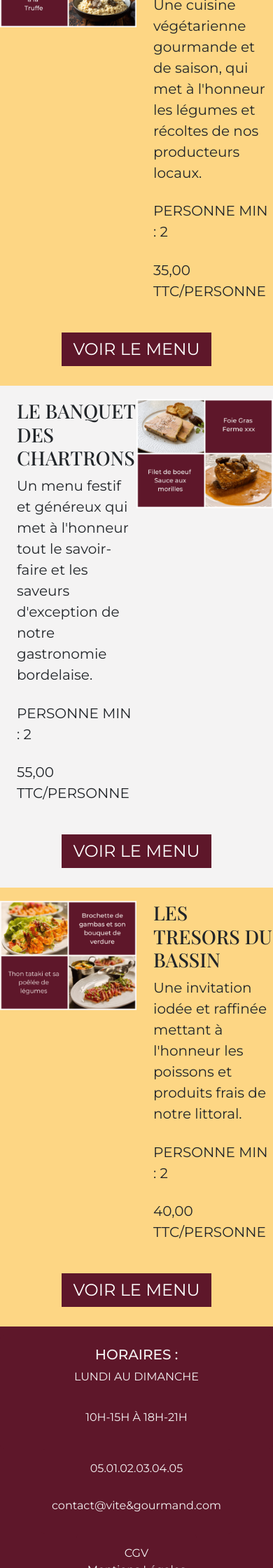
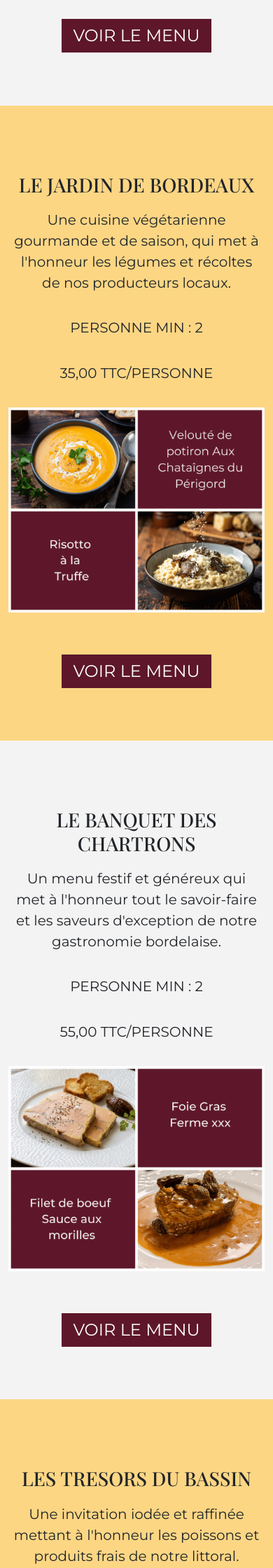
Before and after one commit to Mayon53/Vite-et-Gourmand, a PHP site: page /menu.php in a window 390 px wide. Shown: the part 1583-3823 px from the top of the page at 70% size. Run offline with PHP 8.4, Linux system fonts and the light colour scheme; a stand-in replaces the project's code that opens the database connection; some web fonts are replaced.

Commit message:
design responsive

```diff
--- a/CSS/index.css
+++ b/CSS/index.css
@@ -6,9 +6,9 @@
 
 }
 
-.container .titreAccueil {
+.container-fluid .titreAccueil {
     font-family: var(--font-family-h1-h2);
-    margin-bottom: 5%;
+
 }
 
 p {
--- a/CSS/menu.css
+++ b/CSS/menu.css
@@ -1,9 +1,6 @@
 .conteneur {
     max-width: 1200px;
     margin: auto;
-    padding: 5% 0;
-
-
 }
 
 .titreMenu {
--- a/PHP/index.php
+++ b/PHP/index.php
@@ -18,14 +18,14 @@
                         <img class="img-fluid" src="/../Images/BigTitleAccueil.png" alt="">
                     </div>
                     <div class="conteneur col-lg-4">
-                        <div class="lg-p-5 fs-1 pt-3 ps-0 mx- auto text-center text-lg-start">
+                        <div class="lg-p-5 fs-1 pt-3 ps-0 mx-auto text-center text-lg-start">
                             <h2 class="titreBT">BIENVENUE</h2>
                         </div>
                         <div class="conteneur  fs-4 text-center text-lg-start px-2">
                             <p>La cuisine de notre chef s'invite directement à votre table. </br>À emporter, chaud et prêt à déguster !</p>
                         </div>
                         <div class="conteneur  fs-4 text-center text-lg-start p-5">
-                            <a class="btn btn-primary bg-primary border-0 rounded-0 ps-3 pe-3" href="#">CONNEXION</a>
+                            <a class="btn btn-primary bg-primary border-0 rounded-0 ps-3 pe-3" href="/PHP/connexion.php">CONNEXION</a>
                         </div>
                     </div>
                 </div>
--- a/PHP/menu.php
+++ b/PHP/menu.php
@@ -11,7 +11,7 @@
     </header>
     <main>
         <div class="container-fluid m-0 p-0">
-            <div class="row bg-secondary pt-0 px-auto align-items-center">
+            <div class="row bg-secondary py-0 px-auto align-items-center">
                 <div class="col-lg-8 p-0 lg-mx-auto">
                     <img class="img-fluid" src="/../Images/BigTitleAccueil.png" alt="">
                 </div>
@@ -25,17 +25,17 @@
                             </br>respectant un circuit court et provenant de notre belle région.</p>
                     </div>
                     <div class="pBT fs-4 text-center text-lg-start p-5">
-                        <a class="btn btn-primary bg-primary border-0 rounded-0 ps-3 pe-3" href="#">CONNEXION</a>
+                        <a class="btn btn-primary bg-primary border-0 rounded-0 ps-3 pe-3" href="/PHP/connexion.php">CONNEXION</a>
                     </div>
                 </div>
             </div>
             <div class="container-Menu1 bg-light pb-3">
-                <div class="conteneur d-flex flex-row">
-                    <div class="conteneur-text w-50 d-flex flex-column justify-content-center ps-4">
-                        <div class="sous-containeur">
+                <div class="conteneur row pt-5 px-auto lg-ms-3 lg-pb-0 align-items-center">
+                    <div class="col-lg-6 text-center text-lg-start px-2">
+                        <div class="sous-containeur pt-5 text-center text-lg-start">
                             <h2 class="titreMenu fs-1">L'INCONTOURNABLE BORDELAIS</h2>
                         </div>
-                        <div class="pBT fs-5">
+                        <div class="pBT fs-5 text-center text-lg-start px-2">
                             <p>Redécouvrez les plats traditionnels de notre belle région, cuisinés maison à partir des meilleurs produits locaux.
                             </p>
                         </div>
@@ -50,21 +50,21 @@
                             </p>
                         </div>
                     </div>
-                    <div class="container-img w-50 p-0 m-0">
+                    <div class="col-lg-6">
                         <img class="img-fluid" src="/../Images/MenuIncontournable.png" alt="">
                     </div>
                 </div>
-                <div class="bouton text-center">
+                <div class="bouton text-center py-5">
                     <a class="btn btn-primary bg-primary border-0 rounded-0 ps-3 pe-3 mx-auto" href="#">VOIR LE MENU</a>
                 </div>
             </div>
             <div class="container-Menu2 bg-warning pb-3">
-                <div class="conteneur d-flex flex-row-reverse">
-                    <div class="conteneur-text w-50 d-flex flex-column justify-content-center ps-4">
-                        <div class="sous-containeur">
+                <div class="conteneur row pt-5 px-auto lg-ms-3 align-items-center">
+                    <div class="col-lg-6 text-center text-lg-start px-2">
+                        <div class="sous-containeur pt-5 text-center text-lg-start">
                             <h2 class="titreMenu fs-1">LE JARDIN DE BORDEAUX</h2>
                         </div>
-                        <div class="pBT fs-5">
+                        <div class="pBT fs-5 text-center text-lg-start px-2">
                             <p>Une cuisine végétarienne gourmande et de saison, qui met à l'honneur les légumes et récoltes de nos producteurs locaux.
                             </p>
                         </div>
@@ -79,21 +79,21 @@
                             </p>
                         </div>
                     </div>
-                    <div class="container-img w-50 p-0 m-0">
+                    <div class="col-lg-6">
                         <img class="img-fluid" src="/../Images/Menu2Vegge.png" alt="">
                     </div>
                 </div>
-                <div class="bouton text-center">
+                <div class="bouton text-center py-5">
                     <a class="btn btn-primary bg-primary border-0 rounded-0 ps-3 pe-3 mx-auto" href="#">VOIR LE MENU</a>
                 </div>
             </div>
             <div class="container-Menu3 bg-light pb-3">
-                <div class="conteneur d-flex flex-row">
-                    <div class="conteneur-text w-50 d-flex flex-column justify-content-center ps-4">
-                        <div class="sous-containeur">
+                <div class="conteneur row pt-5 px-auto lg-ms-3 align-items-center">
+                    <div class="col-lg-6 text-center text-lg-start px-2">
+                        <div class="sous-containeur pt-5 text-center text-lg-start">
                             <h2 class="titreMenu fs-1">LE BANQUET DES CHARTRONS</h2>
                         </div>
-                        <div class="pBT fs-5">
+                        <div class="pBT fs-5 text-center text-lg-start px-2">
                             <p>Un menu festif et généreux qui met à l'honneur tout le savoir-faire et les saveurs d'exception de notre gastronomie bordelaise.
                             </p>
                         </div>
@@ -108,21 +108,21 @@
                             </p>
                         </div>
                     </div>
-                    <div class="container-img w-50 p-0 m-0">
+                    <div class="col-lg-6">
                         <img class="img-fluid" src="/../Images/Menu3.png" alt="">
                     </div>
                 </div>
-                <div class="bouton text-center">
+                <div class="bouton text-center py-5">
                     <a class="btn btn-primary bg-primary border-0 rounded-0 ps-3 pe-3 mx-auto" href="#">VOIR LE MENU</a>
                 </div>
             </div>
             <div class="container-Menu4 bg-warning pb-3">
-                <div class="conteneur d-flex flex-row-reverse">
-                    <div class="conteneur-text w-50 d-flex flex-column justify-content-center ps-4">
-                        <div class="sous-containeur">
+                <div class="conteneur row pt-5 px-auto lg-ms-3 align-items-center">
+                    <div class="col-lg-6 text-center text-lg-start px-2">
+                        <div class="sous-containeur pt-5 text-center text-lg-start">
                             <h2 class="titreMenu fs-1">LES TRESORS DU BASSIN</h2>
                         </div>
-                        <div class="pBT fs-5">
+                        <div class="pBT fs-5 text-center text-lg-start px-2">
                             <p>Une invitation iodée et raffinée mettant à l'honneur les poissons et produits frais de notre littoral.
                             </p>
                         </div>
@@ -137,11 +137,11 @@
                             </p>
                         </div>
                     </div>
-                    <div class="container-img w-50 p-0 m-0">
+                    <div class="col-lg-6">
                         <img class="img-fluid" src="/../Images/Menu4.png" alt="">
                     </div>
                 </div>
-                <div class="bouton text-center">
+                <div class="bouton text-center py-5">
                     <a class="btn btn-primary bg-primary border-0 rounded-0 ps-3 pe-3 mx-auto" href="#">VOIR LE MENU</a>
                 </div>
             </div>
```
Also changed, not shown: PHP/connexion.php (+10 -9 lines), 1 other file.
